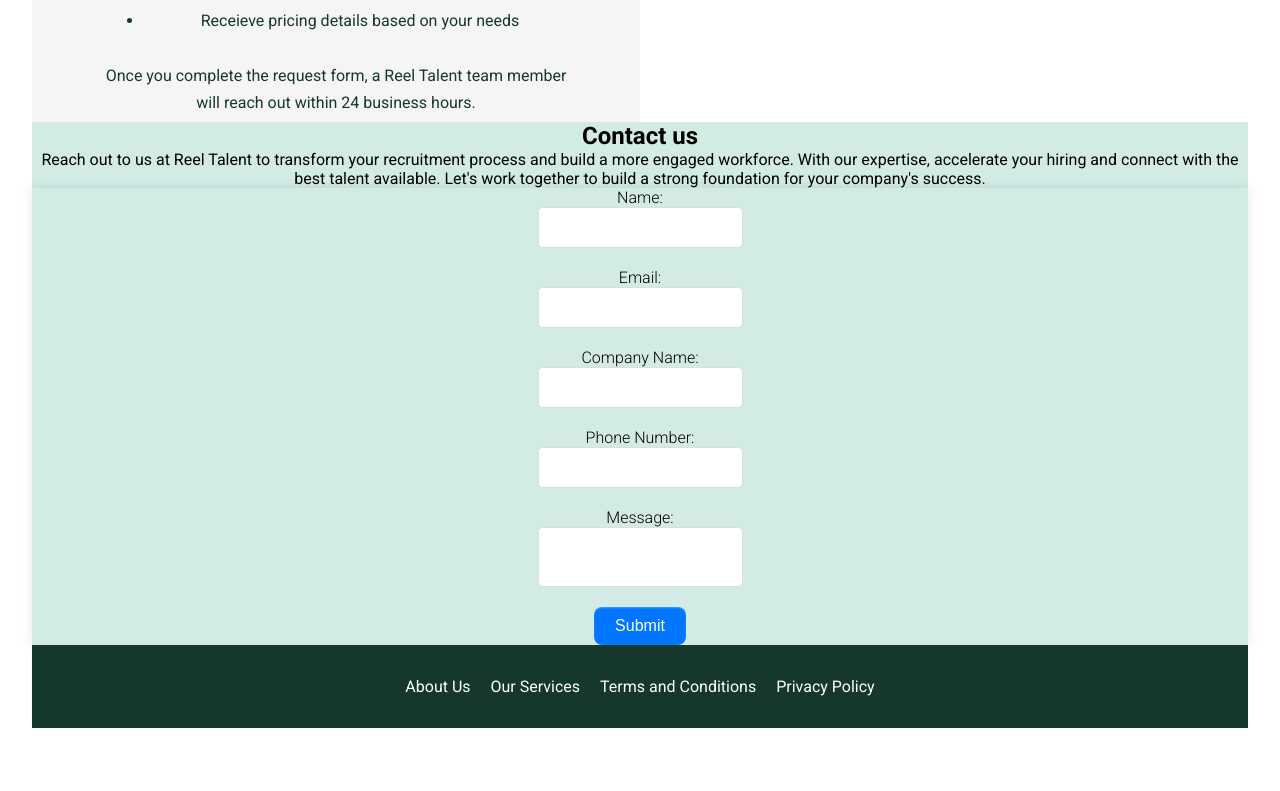
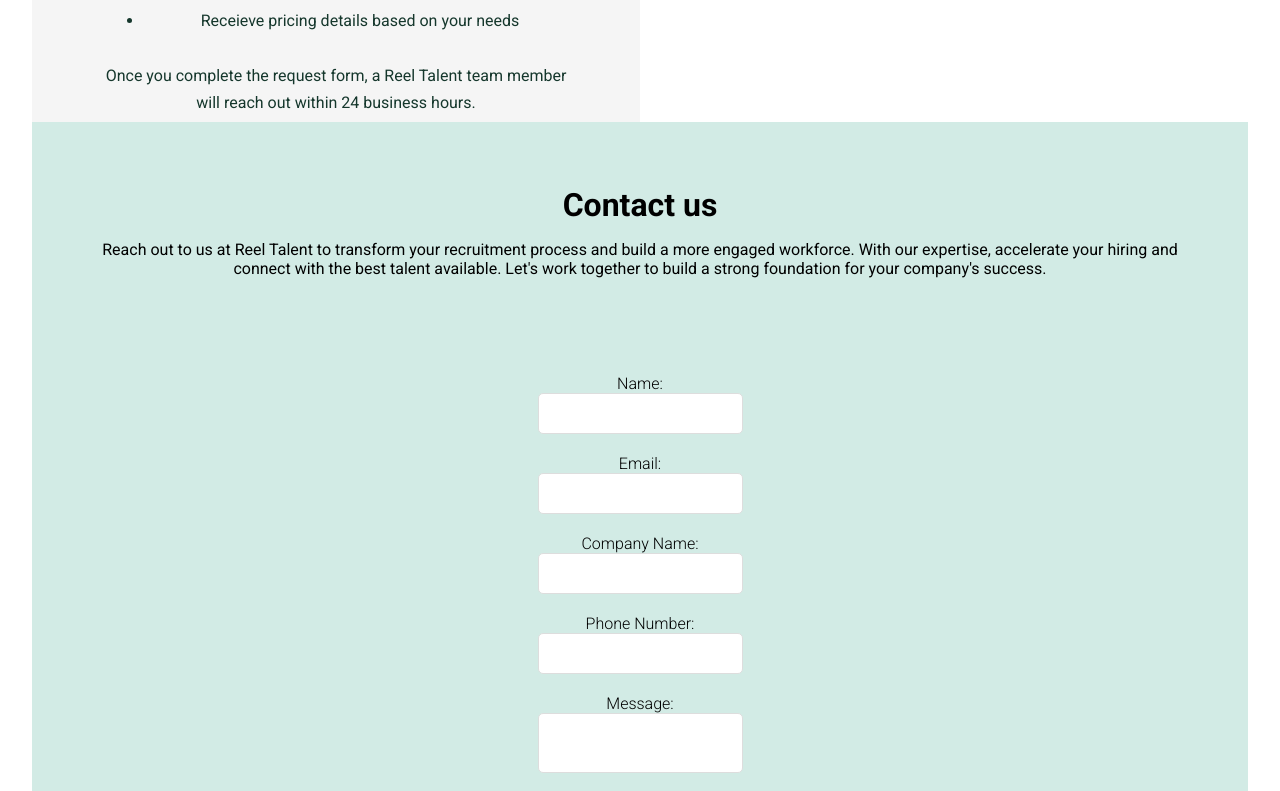
Before and after one commit to tyrone-toinfinity/reel-talent, a React (Vite) app: page /demo in a window 1280 px wide. Shown: the part 720-1511 px from the top of the page. Before the commit the page ends 1480 px from the top, so only its background shows below. Built offline with nearby package versions, Linux system fonts and the light colour scheme.

Commit message:
contact us box

```diff
--- a/src/pages/Demo/Demo.css
+++ b/src/pages/Demo/Demo.css
@@ -50,13 +50,27 @@
 .contact__main {
   background-color: #d2ebe5;
 }
+.contact__container {
+  padding: 3rem;
+}
+.contact__heading {
+  font-size: 2rem;
+}
+.contact__pg {
+  font-size: 1rem;
+}
+.contact__heading,
+.contact__pg {
+  margin: 1rem;
+}
 
 form {
   display: flex;
   flex-direction: column;
   align-items: center;
-  box-shadow: 0px 0px 10px 0px rgba(0, 0, 0, 0.1);
+  /* box-shadow: 0px 0px 10px 0px rgba(0, 0, 0, 0.1); */
   width: 100%;
+  padding: 2rem;
 }
 
 label {
```
